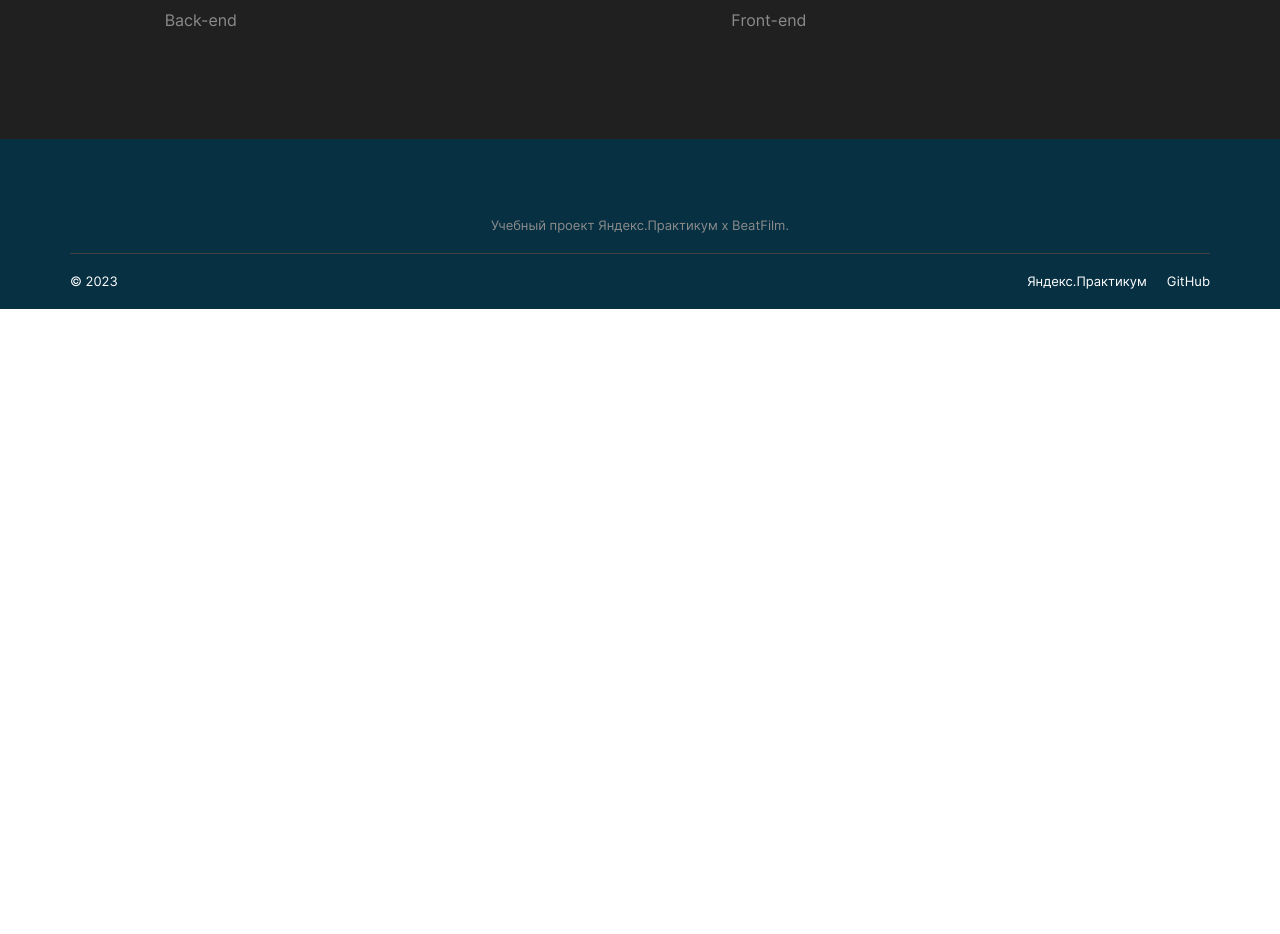
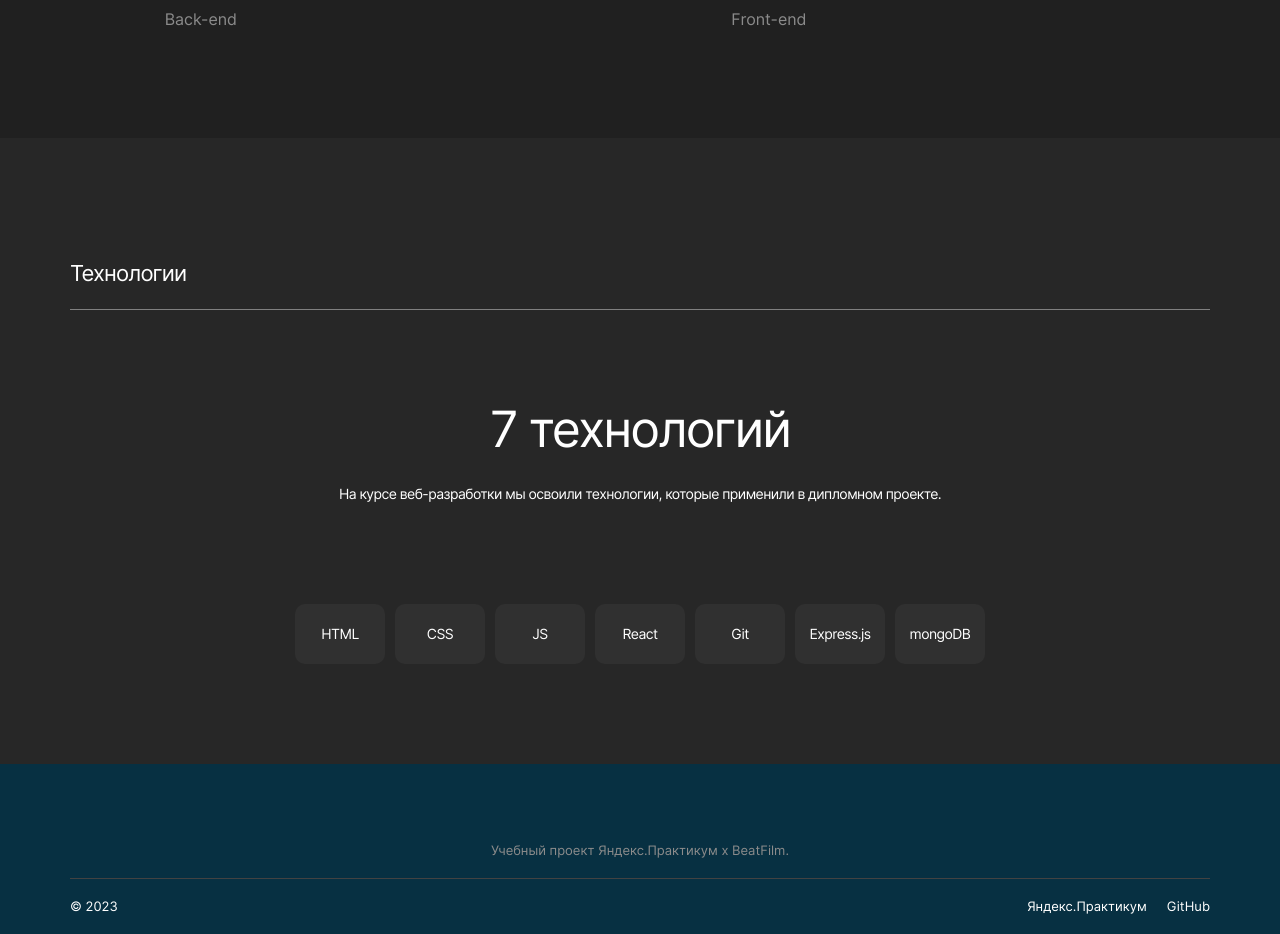
Before and after one commit to Kampel2012/movies-explorer-frontend, a React (Create React App) app: page / in a window 1280 px wide. Shown: the part 1120-2054 px from the top of the page. Before the commit the page ends 1429 px from the top, so only its background shows below. Built offline with nearby package versions, Linux system fonts and the light colour scheme.

Commit message:
вёрстка секции технологии

```diff
--- a/src/components/Main/AboutProject/AboutProject.css
+++ b/src/components/Main/AboutProject/AboutProject.css
@@ -19,7 +19,7 @@
   font-weight: 400;
 }
 .about-project__container {
-  border-top: 2px solid rgba(218, 218, 218, 0.5);
+  border-top: 1px solid rgba(218, 218, 218, 0.5);
   display: flex;
   gap: 40px;
 }
--- a/src/components/Main/Main.jsx
+++ b/src/components/Main/Main.jsx
@@ -1,11 +1,13 @@
 import AboutProject from './AboutProject/AboutProject';
 import Promo from './Promo/Promo';
+import Techs from './Techs/Techs';
 
 function Main(props) {
   return (
     <>
       <Promo />
       <AboutProject />
+      <Techs />
     </>
   );
 }
--- /dev/null
+++ b/src/components/Main/Techs/Tech/Tech.css
@@ -0,0 +1,15 @@
+.tech {
+  display: flex;
+  justify-content: center;
+  align-items: center;
+  color: #fff;
+  text-align: center;
+  font-size: 14px;
+  font-weight: 400;
+  letter-spacing: -0.56px;
+  border-radius: 10px;
+  background-color: #303030;
+  width: 90px;
+  height: 60px;
+  flex-shrink: 0;
+}
--- /dev/null
+++ b/src/components/Main/Techs/Tech/Tech.jsx
@@ -0,0 +1,7 @@
+import './Tech.css';
+
+function Tech({ text }) {
+  return <div className="tech">{text}</div>;
+}
+
+export default Tech;
--- /dev/null
+++ b/src/components/Main/Techs/Techs.css
@@ -0,0 +1,55 @@
+.techs {
+  background: #272727;
+}
+.techs__container {
+  margin: 0 auto;
+  box-sizing: border-box;
+  padding: 100px 70px;
+  max-width: 1280px;
+}
+.techs__name-section {
+  max-width: 600px;
+  color: #fff;
+  font-size: 22px;
+  font-style: normal;
+  font-weight: 400;
+  line-height: normal;
+  letter-spacing: -0.88px;
+  margin-bottom: 23px;
+}
+.techs__wrapper {
+  text-align: center;
+  border-top: 1px solid rgba(218, 218, 218, 0.5);
+}
+.techs__title {
+  padding-top: 90px;
+  color: #fff;
+  text-align: center;
+  font-family: Inter;
+  font-size: 50px;
+  font-style: normal;
+  font-weight: 400;
+  line-height: 58px; /* 116% */
+  letter-spacing: -2px;
+  margin: 0;
+}
+.techs__subtitle {
+  margin: 0;
+  padding-top: 26px;
+  color: #fff;
+  text-align: center;
+  font-family: Inter;
+  font-size: 14px;
+  font-style: normal;
+  font-weight: 400;
+  line-height: 20px; /* 142.857% */
+  letter-spacing: -0.56px;
+}
+.techs__stack {
+  padding-top: 100px;
+  display: grid;
+  grid-template-columns: repeat(7, minmax(0, 90px));
+  gap: 10px;
+  align-items: center;
+  justify-content: center;
+}
--- /dev/null
+++ b/src/components/Main/Techs/Techs.jsx
@@ -0,0 +1,26 @@
+import './Techs.css';
+import Tech from './Tech/Tech';
+import { getTechs } from '../../../utils/techs';
+
+function Techs() {
+  const techs = getTechs();
+  const techsElem = techs.map((item, i) => <Tech key={i} text={item} />);
+
+  return (
+    <section className="techs">
+      <div className="techs__container">
+        <h3 className="techs__name-section">Технологии</h3>
+        <div className="techs__wrapper">
+          <h4 className="techs__title">7 технологий</h4>
+          <p className="techs__subtitle">
+            На курсе веб-разработки мы освоили технологии, которые применили в
+            дипломном проекте.
+          </p>
+          <div className="techs__stack">{techsElem}</div>
+        </div>
+      </div>
+    </section>
+  );
+}
+
+export default Techs;
--- /dev/null
+++ b/src/utils/techs.js
@@ -0,0 +1,9 @@
+export const getTechs = () => [
+  'HTML',
+  'CSS',
+  'JS',
+  'React',
+  'Git',
+  'Express.js',
+  'mongoDB',
+];
```
